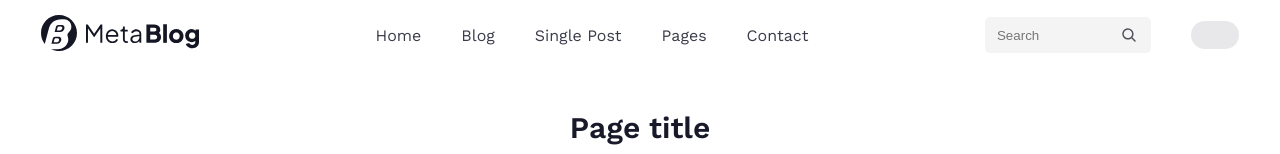
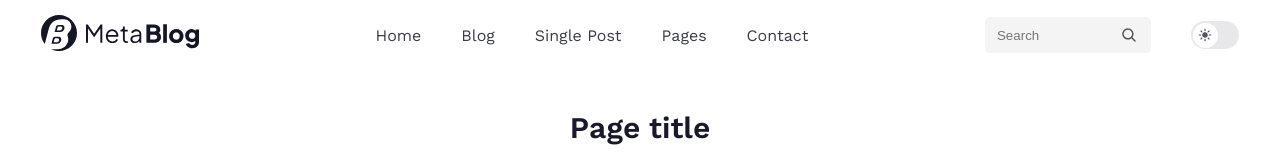
Before and after one commit to donerducktales/testproject, a Next.js app: page / in a window 1280 px wide. Shown: the top 154 px of the page. Built offline with nearby package versions, Linux system fonts and the light colour scheme.

Commit message:
частково реалізовано анімацію для кнопки перимикача темного режиму

```diff
--- /dev/null
+++ b/app/components/DarkModeButton/DarkModeButton.tsx
@@ -0,0 +1,29 @@
+import '@/app/components/DarkModeButton/dark-mode-button.css';
+import sun from '@/public/img/header/sunny.svg';
+import Image from 'next/image';
+import { useRef } from 'react';
+
+export default function DarkModeButton() {
+   const switchRef = useRef<any>(null);
+
+   const handleClick = () => {
+      switchRef.current.classList.toggle('active')
+   }
+
+   return (
+      <div
+         className="dark-mode"
+         onClick={handleClick}
+         ref={switchRef}>
+      {/* можливо в майбутньому темний режим реалізується */}
+      <div className="round">
+         <Image
+            src={sun}
+            alt='sun'
+            width={14}
+            height={14}
+         />
+      </div>
+   </div>
+   );
+}
--- /dev/null
+++ b/app/components/DarkModeButton/dark-mode-button.css
@@ -0,0 +1,33 @@
+.dark-mode {
+   width: 48px;
+   height: 28px;
+   background-color: #E8E8EA;
+   transition: background-color 1s;
+   border-radius: 100px;
+   cursor: pointer;
+   display: flex;
+   align-items: center;
+}
+
+.round {
+   height: 25px;
+   width: 25px;
+   border-radius: 100px;
+   display: flex;
+   justify-content: center;
+   align-items: center;
+   background-color: white;
+   margin-left: 2px;
+   transition: margin-left 1s;
+}
+
+.dark-mode.active {
+   background-color: #4B6BFB;
+   transition: background-color 1s ;
+}
+
+
+.dark-mode.active > .round {
+   margin-left: 20px;
+   transition:margin-left 1s ;
+}
--- a/app/components/Header/Header.tsx
+++ b/app/components/Header/Header.tsx
@@ -7,6 +7,7 @@ import navLogo from '@/public/img/header/nav-logo.svg';
 import searchIcon from '@/public/img/header/search-icon.svg';
 import { inter } from '@/app/assets/fonts/fonts';
 import { useRef } from 'react';
+import DarkModeButton from '../DarkModeButton/DarkModeButton';
 
 export default function Header() {
    const navRef = useRef<any>(null);
@@ -56,9 +57,7 @@ export default function Header() {
                         className='search-icon'
                      />
                   </div>
-                  <div className="dark-mode">
-
-                  </div>
+                  <DarkModeButton />
                </div>
                <div
                   className="nav_mobile-menu-btn"
@@ -100,9 +99,7 @@ export default function Header() {
                            className='search-icon'
                         />
                      </div>
-                     <div className="dark-mode">
-
-                     </div>
+                     <DarkModeButton />
                   </div>
                </div>
             </nav>
--- a/app/components/Header/header.css
+++ b/app/components/Header/header.css
@@ -75,14 +75,6 @@ header {
    position: relative;
 }
 
-.dark-mode {
-   width: 48px;
-   height: 28px;
-   background-color: #E8E8EA;
-   border-radius: 100px;
-   cursor: pointer;
-}
-
 .nav_mobile-menu-btn {
    display: none;
 }
```
Also changed, not shown: public/img/header/sunny.svg (added).
